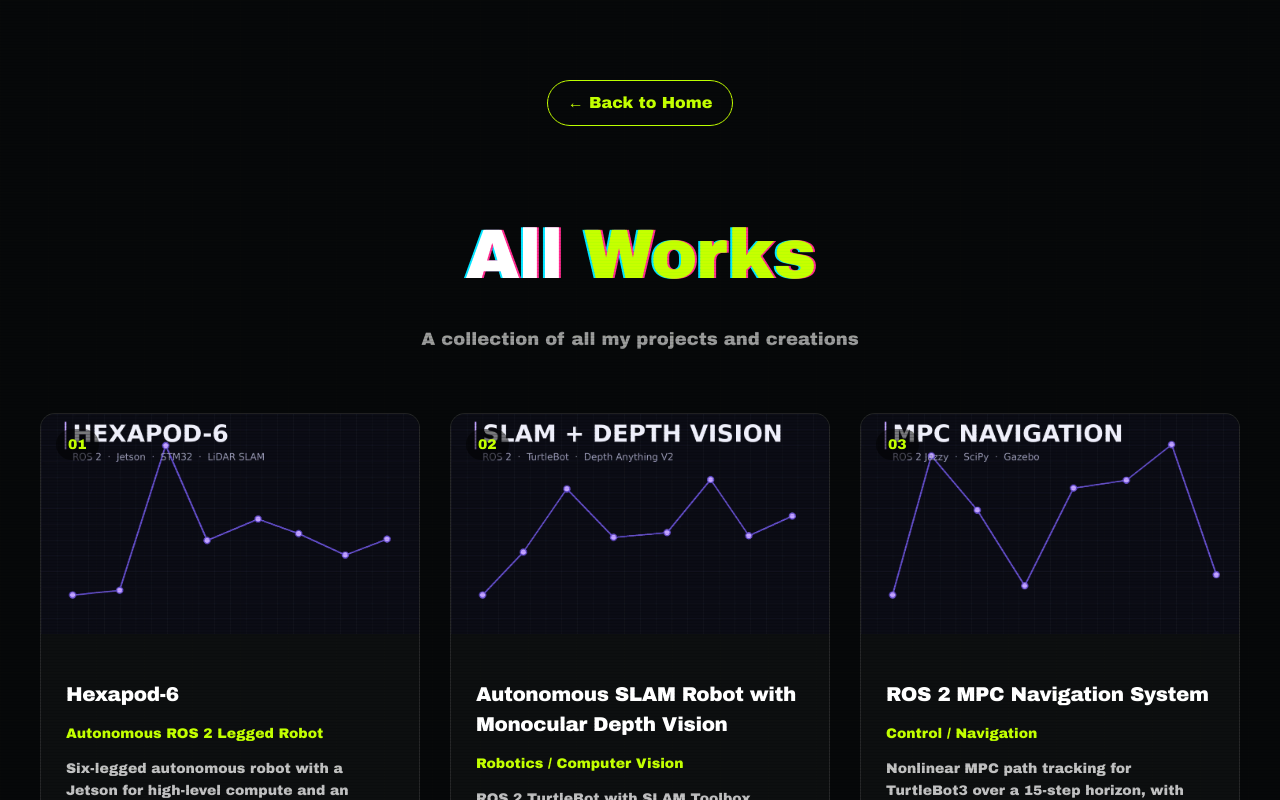
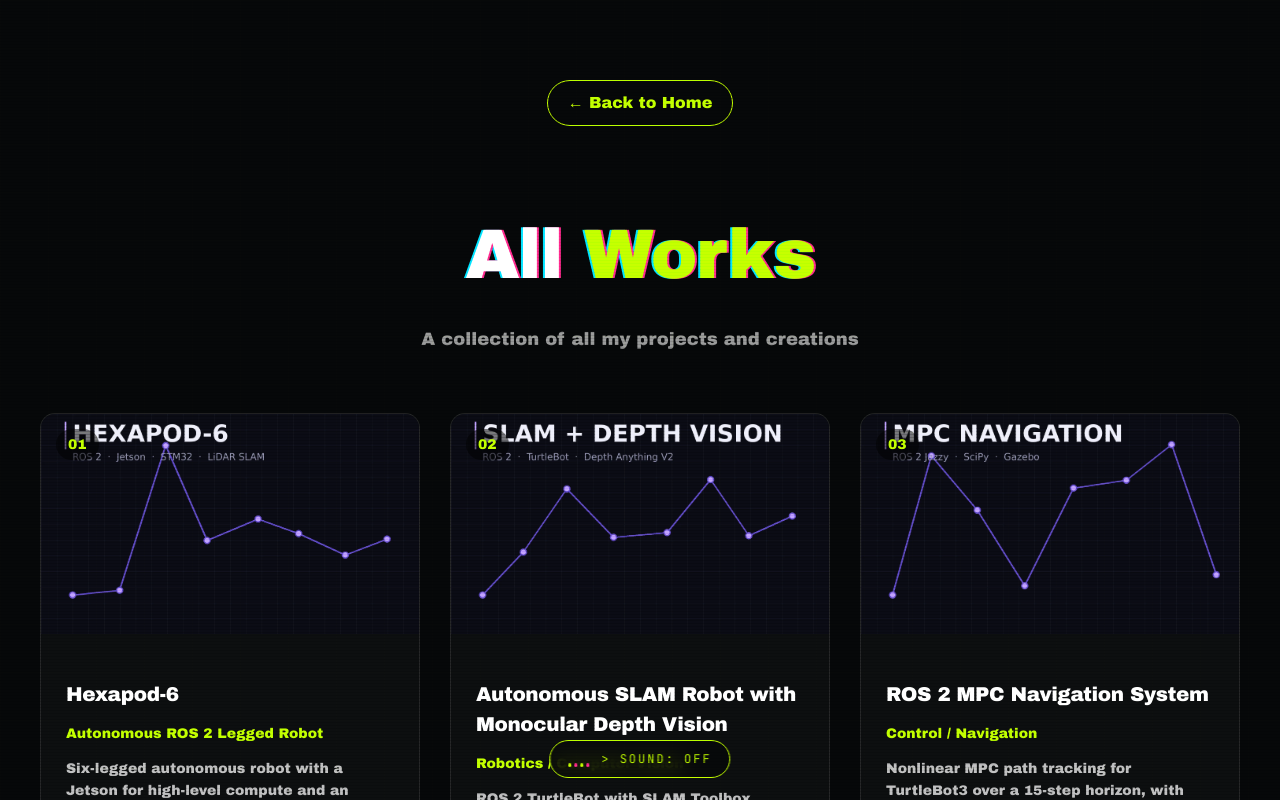
Before and after one commit to Deepakk-06/personal-portfolio, a React (Vite) app: page /myworks in a window 1280 px wide. Shown: the top 800 px of the page. Built offline with nearby package versions, Linux system fonts and the light colour scheme; a web font is replaced by a local one.

Commit message:
Add music toggle

```diff
--- a/src/App.tsx
+++ b/src/App.tsx
@@ -3,6 +3,7 @@ import { BrowserRouter, Routes, Route } from "react-router-dom";
 import { Analytics } from "@vercel/analytics/react";
 import { SpeedInsights } from "@vercel/speed-insights/react";
 import "./App.css";
+import MusicToggle from "./components/MusicToggle";
 
 const CharacterModel = lazy(() => import("./components/Character"));
 const MainContainer = lazy(() => import("./components/MainContainer"));
@@ -36,6 +37,7 @@ const App = () => {
           }
         />
       </Routes>
+      <MusicToggle />
       <Analytics />
       <SpeedInsights />
     </BrowserRouter>
--- /dev/null
+++ b/src/components/MusicToggle.css
@@ -0,0 +1,12 @@
+.music-toggle{position:fixed;bottom:22px;left:50%;transform:translateX(-50%);z-index:9999;display:flex;align-items:center;gap:12px;padding:10px 18px;background:rgba(6,8,9,.7);backdrop-filter:blur(10px);-webkit-backdrop-filter:blur(10px);border:1px solid var(--accentColor);border-radius:999px;color:var(--accentColor);font-family:var(--fontMono);font-size:12px;letter-spacing:2px;cursor:pointer;transition:box-shadow .25s,border-color .25s,color .25s}
+.music-toggle:hover{border-color:var(--accent2);color:var(--accent2);box-shadow:0 0 18px rgba(255,45,149,.55)}
+.music-toggle.on{box-shadow:0 0 16px rgba(198,255,0,.35)}
+.music-bars{display:flex;align-items:flex-end;gap:3px;height:16px}
+.music-bars i{display:block;width:3px;height:4px;background:var(--accentColor);border-radius:2px}
+.music-bars i:nth-child(even){background:var(--accent2)}
+.music-toggle.on .music-bars i{animation:musicBounce .9s ease-in-out infinite}
+.music-toggle.on .music-bars i:nth-child(2){animation-delay:.15s}
+.music-toggle.on .music-bars i:nth-child(3){animation-delay:.3s}
+.music-toggle.on .music-bars i:nth-child(4){animation-delay:.45s}
+@keyframes musicBounce{0%,100%{height:4px}50%{height:16px}}
+@media(max-width:600px){.music-toggle{bottom:14px;padding:8px 14px;font-size:11px}}
--- /dev/null
+++ b/src/components/MusicToggle.tsx
@@ -0,0 +1,36 @@
+import { useRef, useState } from "react";
+import "./MusicToggle.css";
+
+const MusicToggle = () => {
+  const audioRef = useRef<HTMLAudioElement>(null);
+  const [playing, setPlaying] = useState(false);
+
+  const toggle = async () => {
+    const a = audioRef.current;
+    if (!a) return;
+    if (playing) {
+      a.pause();
+      setPlaying(false);
+    } else {
+      try {
+        a.volume = 0.4;
+        await a.play();
+        setPlaying(true);
+      } catch {
+        setPlaying(false);
+      }
+    }
+  };
+
+  return (
+    <>
+      <audio ref={audioRef} src="/audio/theme.mp3" loop preload="none" />
+      <button className={`music-toggle ${playing ? "on" : ""}`} onClick={toggle} aria-label="Toggle music" data-cursor="disable">
+        <span className="music-bars"><i /><i /><i /><i /></span>
+        <span>&gt; SOUND: {playing ? "ON" : "OFF"}</span>
+      </button>
+    </>
+  );
+};
+
+export default MusicToggle;
```
Also changed, not shown: 2 other files (tests, documents, lock files or other folders).
